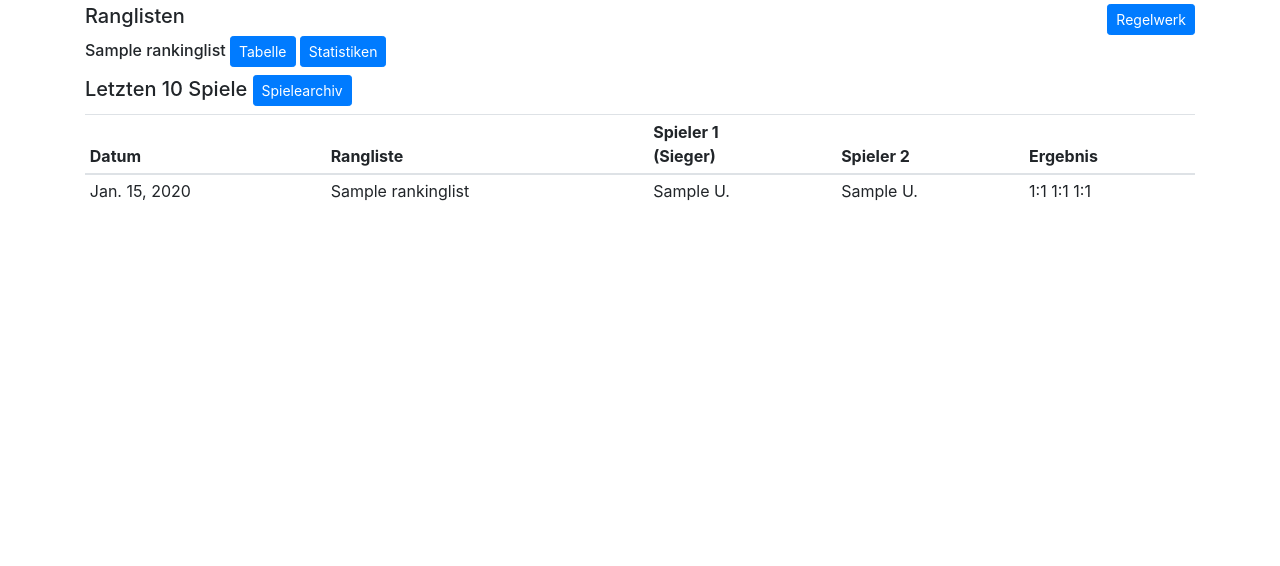
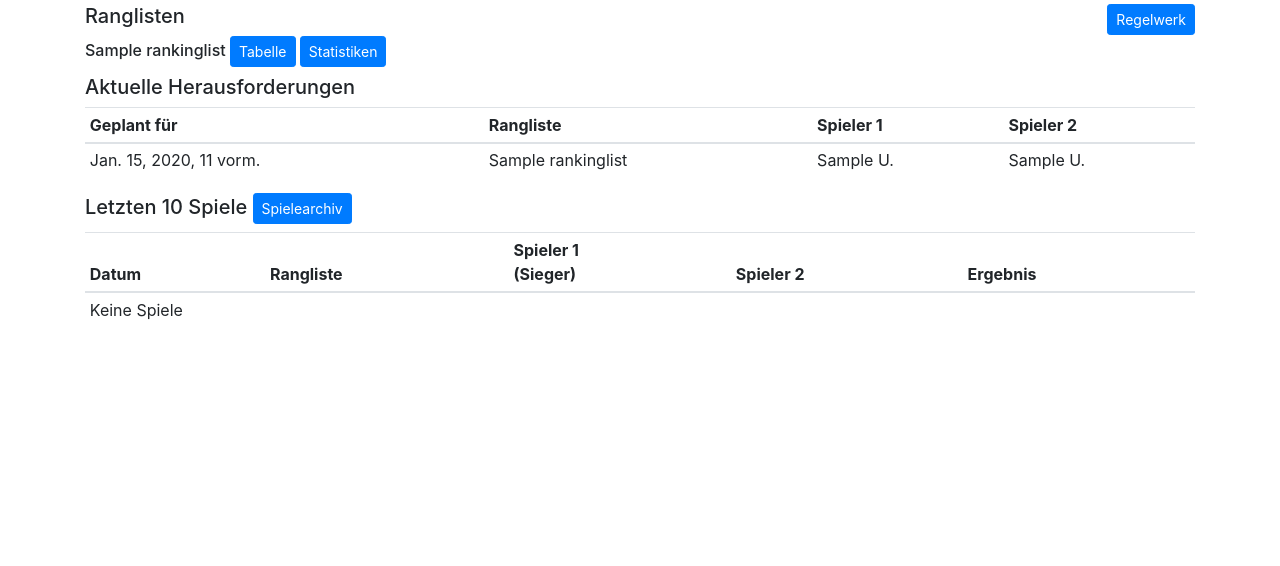
Before and after one commit to puredriver/myclub, a Django app: page /rankinglist/ in a window 1280 px wide. Shown: the part 56-622 px from the top of the page. Run offline with Django 3.2, Linux system fonts and the light colour scheme; tables that the repository leaves empty hold one stand-in row (values such as "Sample post"); some libraries are stand-ins or nearby versions.

Commit message:
match status introduced

```diff
--- a/rankinglist/models.py
+++ b/rankinglist/models.py
@@ -46,19 +46,26 @@ class Ranking(models.Model):
         ordering = ["position"]
 
 class Match(models.Model):
+    GEPLANT='geplant'
+    GESPIELT='gespielt'
+    ABGEBROCHEN='abgebrochen'
+    MATCHSTATUS_CHOICES = (
+    (GEPLANT,'geplant'),
+    (GESPIELT,'gespielt'),
+    (ABGEBROCHEN,'abgebrochen'),
+    )
+
     rankinglist = models.ForeignKey(Rankinglist, on_delete=models.CASCADE)
     playerone = models.ForeignKey(User, related_name='playerone', on_delete=models.CASCADE)
     playertwo = models.ForeignKey(User, related_name='playertwo', on_delete=models.CASCADE)
-    playedat = models.DateField()
+    playedat = models.DateTimeField()
     set1playerone = models.IntegerField(default=0)
     set1playertwo = models.IntegerField(default=0)
     set2playerone = models.IntegerField(default=0)
     set2playertwo = models.IntegerField(default=0)
     set3playerone = models.IntegerField(default=0)
     set3playertwo = models.IntegerField(default=0)
+    status = models.CharField(max_length=20, choices=MATCHSTATUS_CHOICES, default=GEPLANT)
 
     def __str__(self):
         return "%s: %s vs %s - %s" % (self.rankinglist,self.playerone,self.playertwo,self.playedat)
-
-    def player_nameshort(self):
-        return "%s %s." % (self.player.first_name, self.player.last_name[:1])
--- a/rankinglist/templates/rankinglist/index.html
+++ b/rankinglist/templates/rankinglist/index.html
@@ -40,6 +40,32 @@
 
   {% endfor %}
 
+  <h5>Aktuelle Herausforderungen</h5>
+
+  <table class="table table-sm">
+    <thead>
+        <tr>
+        <th>Geplant für</th>
+        <th>Rangliste</th>
+            <th>Spieler 1</th>
+            <th>Spieler 2</th>
+        </tr>
+    </thead>
+    <tbody>
+    {% for m in matches_planned %}
+        <tr>
+            <td>{{ m.playedat }}</td>
+            <td>{{ m.rankinglist }}</td>
+            <td>{{ m.playerone.player.nameshort }}</td>
+            <td>{{ m.playertwo.player.nameshort }}</td>
+        </tr>
+    {% empty %}
+        <tr>
+            <td colspan="8">Keine aktuellen Herausforderungen</td>
+        </tr>
+    {% endfor %}
+    </tbody>
+</table>
 
   <h5>Letzten 10 Spiele <a href="{% url 'matcheshistory' %}" class="btn btn-primary btn-sm">Spielearchiv</a></h5>
 
--- a/rankinglist/views.py
+++ b/rankinglist/views.py
@@ -14,18 +14,20 @@ logger = logging.getLogger('rankinglist')
 
 def index(request):
     rankinglists = Rankinglist.objects.filter(active=True)
-    matches = Match.objects.all().order_by('-playedat')[:10] # first 10
+    matches = Match.objects.all().exclude(status=Match.GEPLANT).order_by('-playedat')[:10] # first 10
+    matches_planned=Match.objects.filter(status=Match.GEPLANT).order_by('-playedat')
     context = {
         'rankinglists': rankinglists,
         'matches': matches,
+        'matches_planned': matches_planned,
     }
-    logger.debug('in index')
+    # logger.debug('in index')
     return render(request, 'rankinglist/index.html', context)
 
 def playerhistory(request,player_id):
     player = get_object_or_404(User, pk=player_id)
-    matcheswon = Match.objects.filter(playerone=player)
-    matcheslost = Match.objects.filter(playertwo=player)
+    matcheswon = Match.objects.filter(playerone=player).exclude(status=Match.GEPLANT)
+    matcheslost = Match.objects.filter(playertwo=player).exclude(status=Match.GEPLANT)
     context = {
         'player': player,
         'matcheswon': matcheswon,
@@ -39,8 +41,8 @@ def rankingliststats(request,rankinglist_id):
     rankinglist = get_object_or_404(Rankinglist, pk=rankinglist_id)
     playerList = []
     for ranking in rankinglist.rankings.all():
-        countWon = Match.objects.filter(rankinglist=rankinglist,playerone=ranking.player).count()
-        countLost= Match.objects.filter(rankinglist=rankinglist,playertwo=ranking.player).count()
+        countWon = Match.objects.filter(rankinglist=rankinglist,playerone=ranking.player).exclude(status=Match.GEPLANT).count()
+        countLost= Match.objects.filter(rankinglist=rankinglist,playertwo=ranking.player).exclude(status=Match.GEPLANT).count()
         playerList.append((ranking.player,countWon+countLost))
 
     # todo count matches in rankinglist by player in playerList
@@ -60,5 +62,5 @@ def matcheshistory(request):
             return render(request, 'rankinglist/matcheshistory.html', {'form': form, 'matches': []})
     else:
         form = MatchesHistoryForm()
-    m = Match.objects.all().order_by('-playedat') # TODO in 2021 - load by year
+    m = Match.objects.all().exclude(status=Match.GEPLANT).order_by('-playedat') # TODO in 2021 - load by year
     return render(request, 'rankinglist/matcheshistory.html', {'form': form, 'matches': m})
```
Also changed, not shown: README.md, rankinglist/migrations/0005_auto_20200305_0813.py (added).
